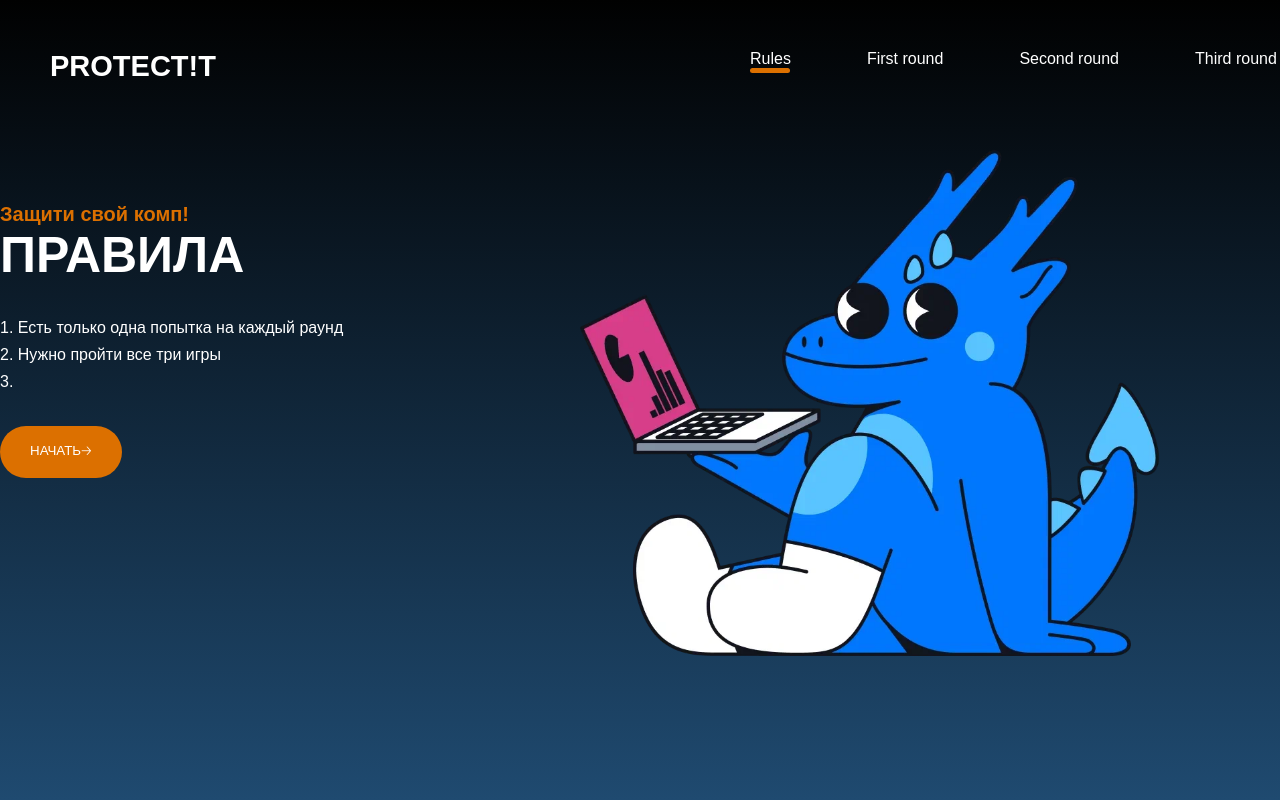
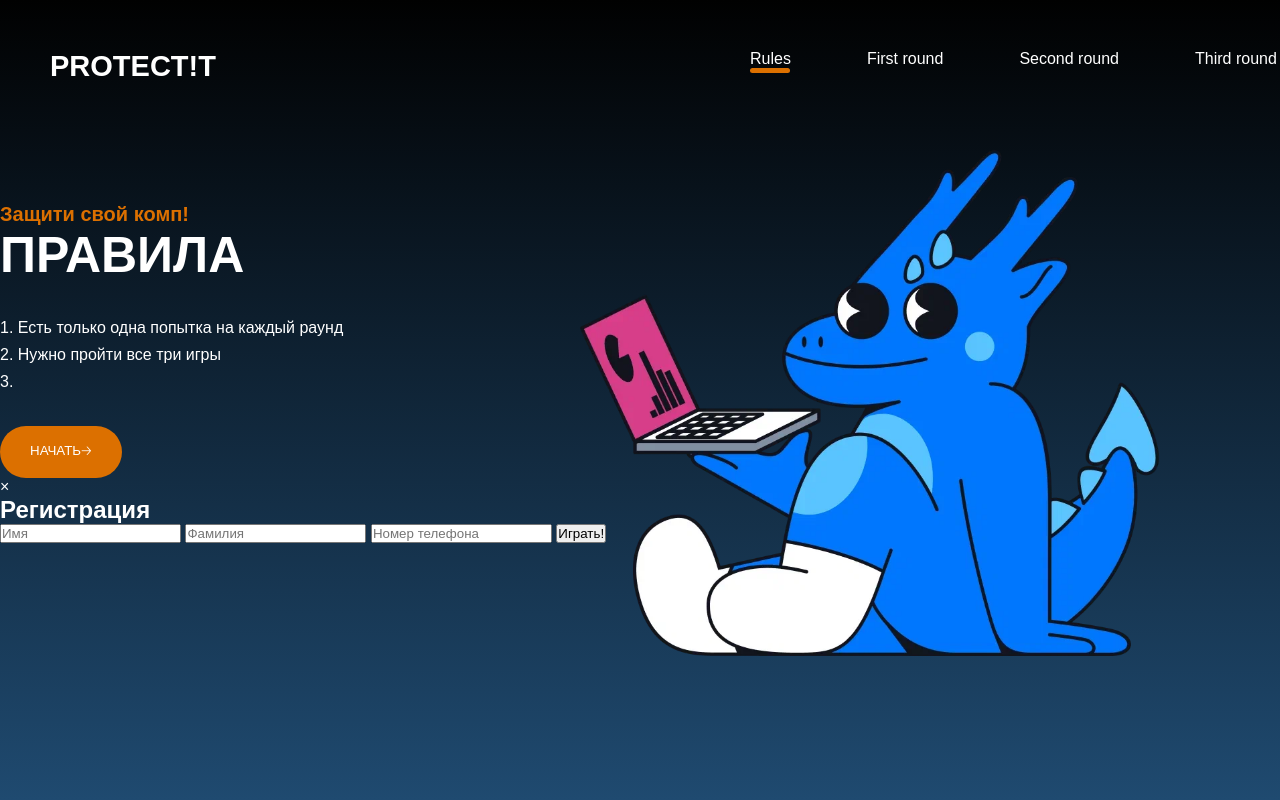
Before and after one commit to iikond/protectit, a Flask app: page / in a window 1280 px wide; the page is wider, and only the part inside the window is pictured. Run offline with Flask 3, Linux system fonts and the light colour scheme.

Commit message:
кнопка

```diff
--- a/static/css/main.css
+++ b/static/css/main.css
@@ -146,6 +146,7 @@
     padding: 15px 30px;
     border: 0;
     transition: all 500ms ease;
+
 }
 
 .hero--info .button:hover{
--- a/templates/index.html
+++ b/templates/index.html
@@ -3,7 +3,7 @@
 <head>
     <meta charset="UTF-8">
     <meta name="viewport" content="width=device-width, initial-scale=1.0">
-    <title>First try guys im getting it</title>
+    <title>Protect!T</title>
     <link rel="stylesheet" href="static/css/main.css"> <!-- мб точка не нужна -->
 </head>
 <body>
@@ -29,7 +29,19 @@
             <p>1. Есть только одна попытка на каждый раунд</br>
             2. Нужно пройти все три игры</br>
             3.</p>
-            <button class="button">НАЧАТЬ🡢</button>
+            <button class="button"  id="showRegBtn">НАЧАТЬ🡢</button>
+        </div>
+        <div id="registerModal" class="modal">
+        <div class="modal-content">
+        <span class="close">&times;</span>
+        <h2>Регистрация</h2>
+        <form id="registerForm">
+            <input type="text" id="name" placeholder="Имя" required>
+            <input type="text" id="lastname" placeholder="Фамилия" required>
+            <input type="tel" id="phone" placeholder="Номер телефона" required>
+            <button type="submit">Играть!</button>
+        </form>
+        </div>
         </div>
         <p class="hero--img">
             <img src="static/img/Ver1.png">
```
